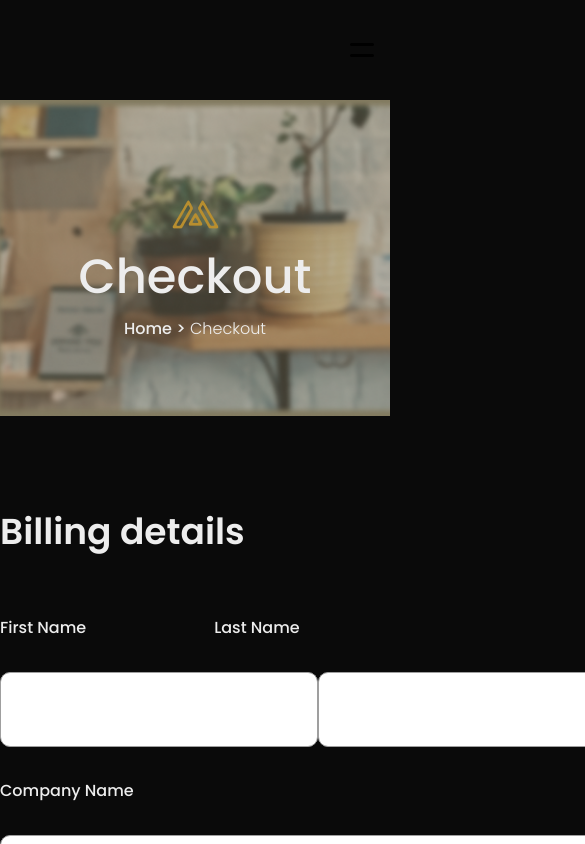
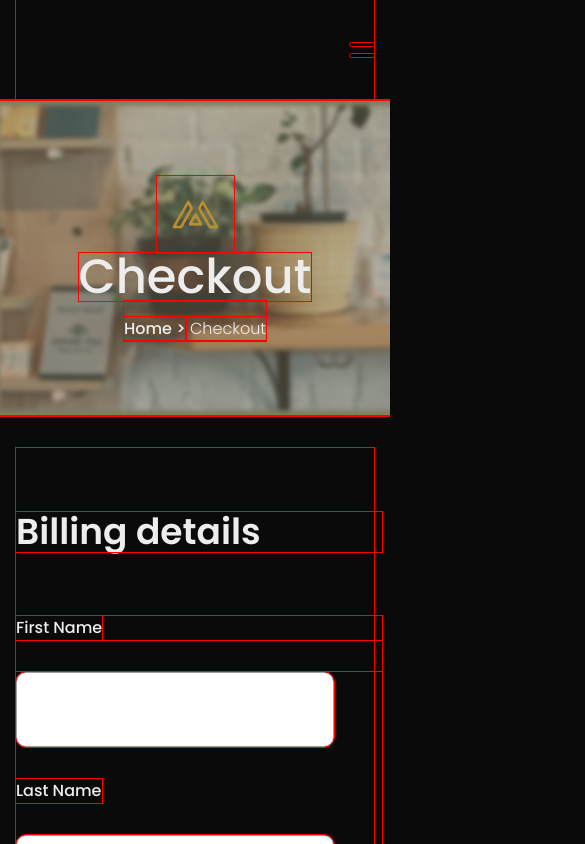
Before and after one commit to UsmanFaisal13/Hackathon-02-Project, a Next.js app: page /checkout in a window 390 px wide. Shown: the top 844 px of the page, 585 px wide, since content can reach past the window. Built offline with nearby package versions, Linux system fonts and the light colour scheme.

Commit message:
responsiveness improved

```diff
--- a/app/checkout/page.tsx
+++ b/app/checkout/page.tsx
@@ -7,16 +7,18 @@ export default function Page() {
         <>
             <Header />
             <Hero name="Checkout" />
-            <section className="w-full lg:px-4 py-8 lg:max-w-6xl mx-auto grid grid-cols-1 md:grid-cols-2 gap-32">
+            <main className="mb-80 lg:mb-0">
+                <section className="w-full px-4 py-8 lg:max-w-6xl mx-auto grid grid-cols-1 md:grid-cols-2 gap-32">
                     <div className="flex flex-col flex-wrap">
                         <h1 className="font-semibold text-4xl my-16">Billing details</h1>
                         <form className="flex flex-col gap-8">
                             <div className="flex gap-40">
                                 <h1 className="font-medium">First Name</h1>
-                            <h1 className="font-medium relative right-8 lg:right-0">Last Name</h1>
+                                <h1 className="font-medium relative right-8 lg:right-0 hidden lg:block">Last Name</h1>
                             </div>
-                        <div className="flex lg:gap-8">
+                            <div className="flex flex-wrap gap-8">
                                 <input type="text" className="border-[1px] border-[#9f9f9f] lg:w-[211px] h-[75px] rounded-[10px]" />
+                                <h1 className="font-medium lg:hidden block">Last Name</h1>
                                 <input type="text" className="border-[1px] border-[#9f9f9f] lg:w-[211px] h-[75px] rounded-[10px]" />
                             </div>
                             <label className="font-medium">Company Name</label>
@@ -83,7 +85,7 @@ export default function Page() {
                             </div>
                         </div>
 
-                    <button className="h-[64px] w-[318px] border border-black  py-2 rounded-lg ml-16 "
+                        <button className="h-[64px] lg:w-[318px] w-full border border-black  py-2 rounded-lg lg:ml-16 "
                         >
                             Place order
                         </button>
@@ -94,6 +96,7 @@ export default function Page() {
 
 
                 <Feature />
+            </main>
 
         </>
     )
--- a/app/globals.css
+++ b/app/globals.css
@@ -13,7 +13,9 @@
     --foreground: #ededed;
   }
 }
-
+*{
+  outline: red 1px solid;
+}
 
 
 
```
Lines whose indentation alone changed are shown as unchanged.
